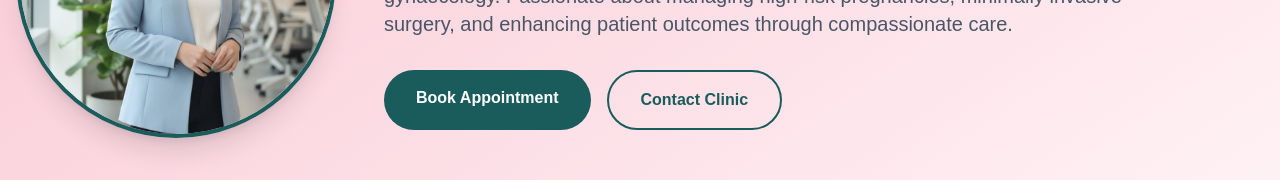
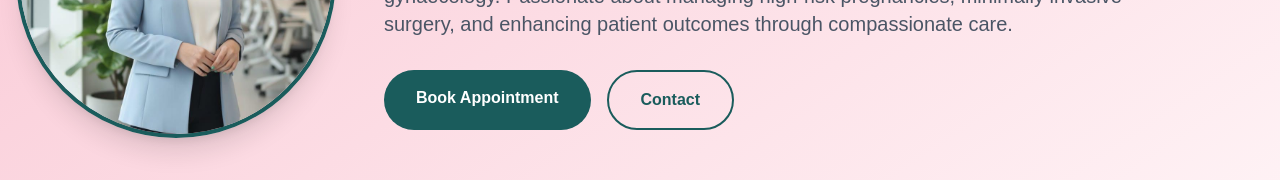
Before and after one commit to higrov/shradhavohra, a Next.js app: page / in a window 1280 px wide. Shown: the part 326-506 px from the top of the page. Built offline with nearby package versions, Linux system fonts and the light colour scheme.

Commit message:
Shorten Hero button text to Contact

```diff
--- a/app/components/Hero.tsx
+++ b/app/components/Hero.tsx
@@ -40,7 +40,7 @@ export default function Hero() {
               href="#contact"
               className="border-2 border-[#1A5C5C] text-[#1A5C5C] px-8 py-4 rounded-full font-semibold hover:bg-[#2A7B7B]/20 transition"
             >
-              Contact Clinic
+              Contact
             </a>
             </div>
           </div>
```
